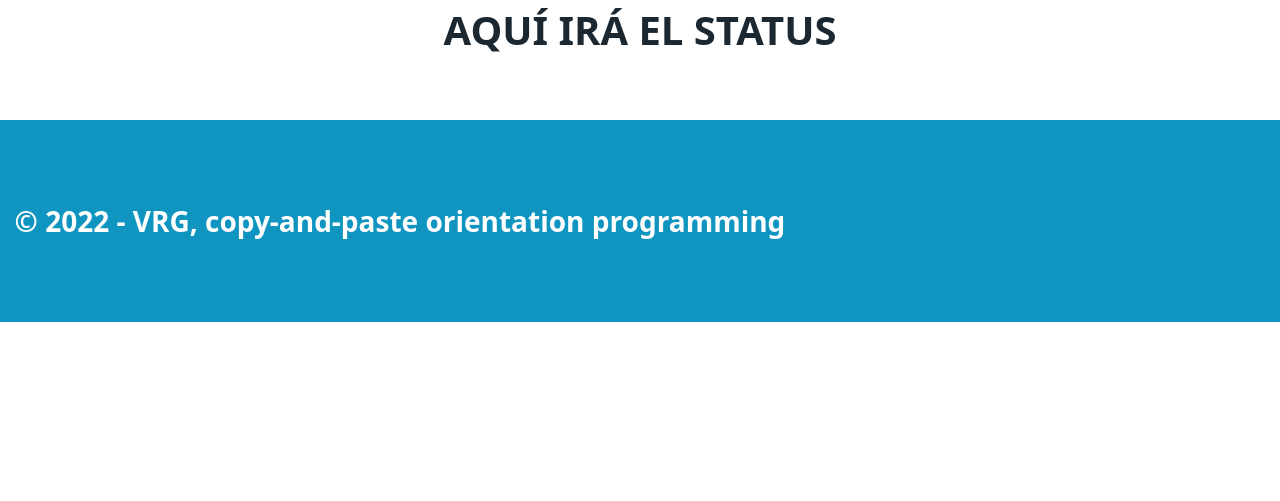
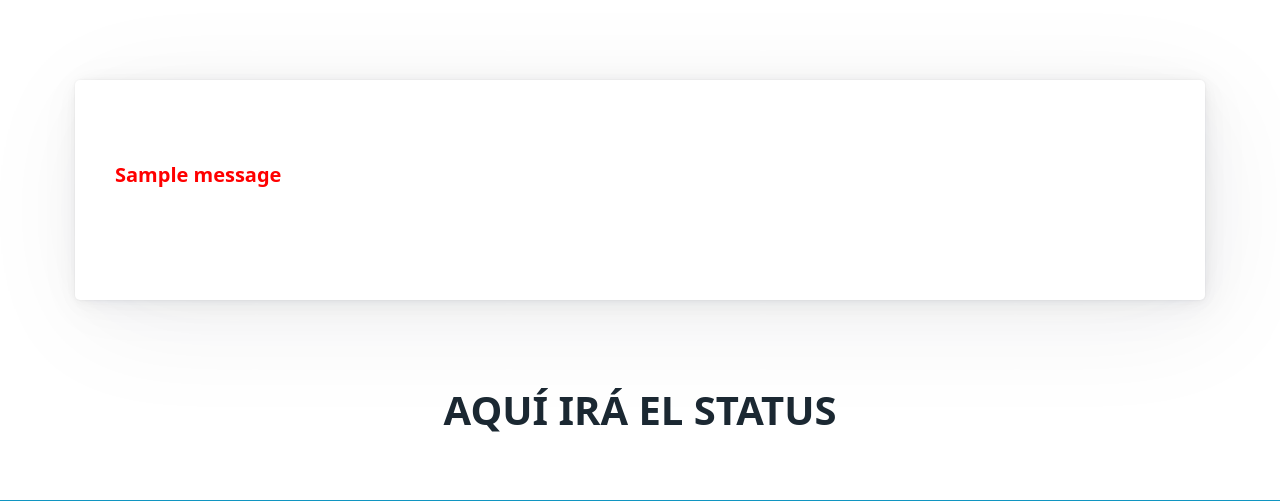
Before and after one commit to VRG1984/CriptoExchange, a Flask app: page /status in a window 1280 px wide. Shown: the part 272-773 px from the top of the page. Run offline with Flask 2, Linux system fonts and the light colour scheme; tables that the repository leaves empty hold one stand-in row (values such as "Sample post"); one stand-in notice (Sample message) is shown.

Commit message:
Ya con toda la lógica y errores del index, secret_key & primeros mensajes flash ya cargados

```diff
--- a/config_template.py
+++ b/config_template.py
@@ -1,2 +1,3 @@
 apikey= "Introduce aquí tu API key de CoinAPI.io"
 ORIGIN_DATA= "Introduce aquí la ruta (ejemplo: 'data/cripto_movements.db') a tu BBDD"
+SECRET_KEY = "Introduce aquí tu clave secreta (ejemplo: 'fghLY78_oP')"
--- a/cripto_ex/__init__.py
+++ b/cripto_ex/__init__.py
@@ -1,5 +1,6 @@
 from flask import Flask
 
-app = Flask(__name__)
+app = Flask(__name__, instance_relative_config=True) # Le dices a Flask que la configuración será relativa, esto es, que la vas a poder modificar parcialmente
+app.config.from_object("config") # Método que le inyecta la clave que hay en "config.py", vía "from_object" autorizado relativamente (eso, vía "from_object") por el relative_config
 
 from cripto_ex.routes import *
--- a/cripto_ex/routes.py
+++ b/cripto_ex/routes.py
@@ -1,12 +1,19 @@
+import sqlite3
 from cripto_ex import app
 from cripto_ex.models import select_all
-from flask import render_template
+from flask import render_template, flash
 
 @app.route("/")
 def index():
-        pageNow = "index"
-        registros = select_all()
-        return render_template("index.html", pageTitle="Inicio", pageNow=pageNow, data=registros)
+        try:
+                pageNow = "index"
+                registros = select_all()
+                return render_template("index.html", pageTitle="Inicio", pageNow=pageNow, data=registros)
+        except sqlite3.Error as e:
+                flash ("Se ha producido un error en la base de datos, contacte con el administrador")
+                print(e)
+                pageNow = "index"
+                return render_template("index.html", pageTitle="Inicio", pageNow=pageNow, data=[])
 
 @app.route("/purchase")
 def purchase():
--- a/cripto_ex/static/css/styles.css
+++ b/cripto_ex/static/css/styles.css
@@ -3,3 +3,9 @@ header, footer {
     color: var(--primary-inverse);
     font-size: 1.4em;
     font-weight: bold;
+}
+
+p.error {
+    font-weight: bold;
+    color: red;
+}
--- a/cripto_ex/templates/base.html
+++ b/cripto_ex/templates/base.html
@@ -34,6 +34,18 @@
         </ul>
     </nav>
 
+    <section class="container">
+        {% with messages = get_flashed_messages() %}
+        {% if messages %}
+            <article class="messages">
+                {% for msg in messages %}
+                <p class="error">{{ msg }}</p>
+                {% endfor%}
+            </article>
+        {% endif %}
+        {% endwith %}
+    </section>
+
     {% block content %}{% endblock %}
 
     <footer>
```
Also changed, not shown: cripto_ex/templates/index.html (+11 -1 lines), data/movements.db.
